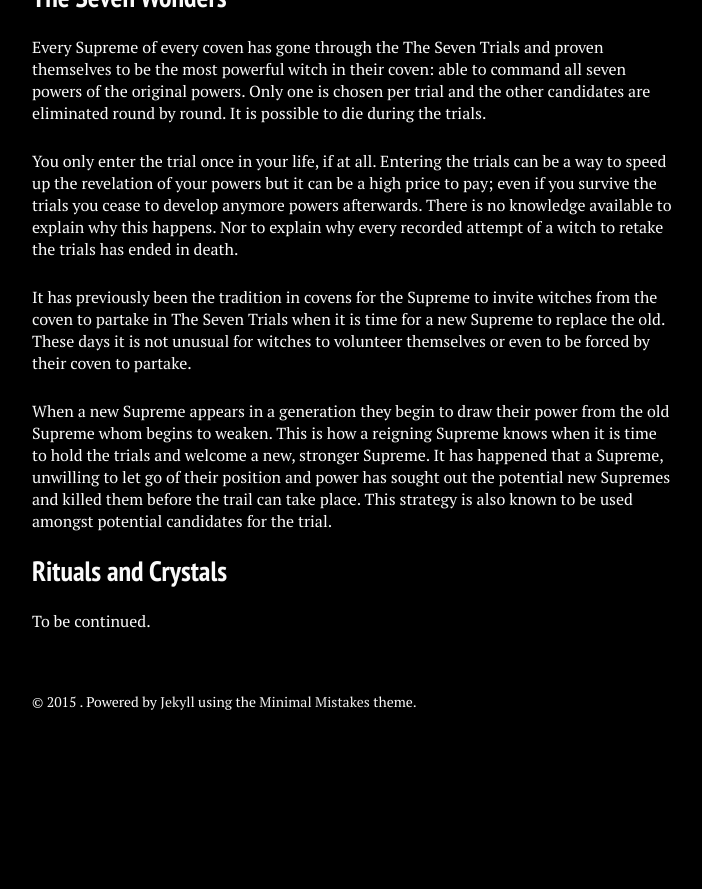
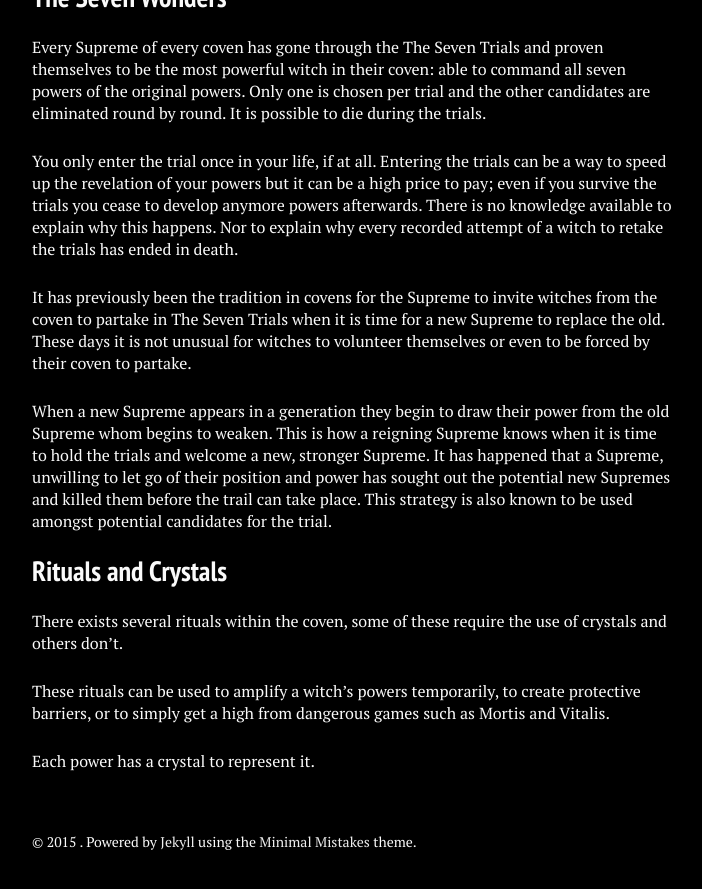
Before and after one commit to stanislavb/en.coven.nu, a Jekyll site: the page built from fictional/index.md, in a window 1280 px wide and 900 px high, scrolled down 3747 px. Shown: the top 889 px of the window, without its empty margins (288-990 px from the left). Built offline with Jekyll 4.4.1, drawn with Linux system fonts in a browser that asks for light colours; nearby versions of some CDN libraries; before the commit the page ends 4507 px from its top, so only the background shows below that.

Commit message:
Update index.md

```diff
--- a/fictional/index.md
+++ b/fictional/index.md
@@ -94,4 +94,8 @@ When a new Supreme appears in a generation they begin to draw their power from t
 
 ## Rituals and Crystals
 
-To be continued.
+There exists several rituals within the coven, some of these require the use of crystals and others don’t.
+
+These rituals can be used to amplify a witch's powers temporarily, to create protective barriers, or to simply get a high from dangerous games such as Mortis and Vitalis.
+
+Each power has a crystal to represent it.
```
